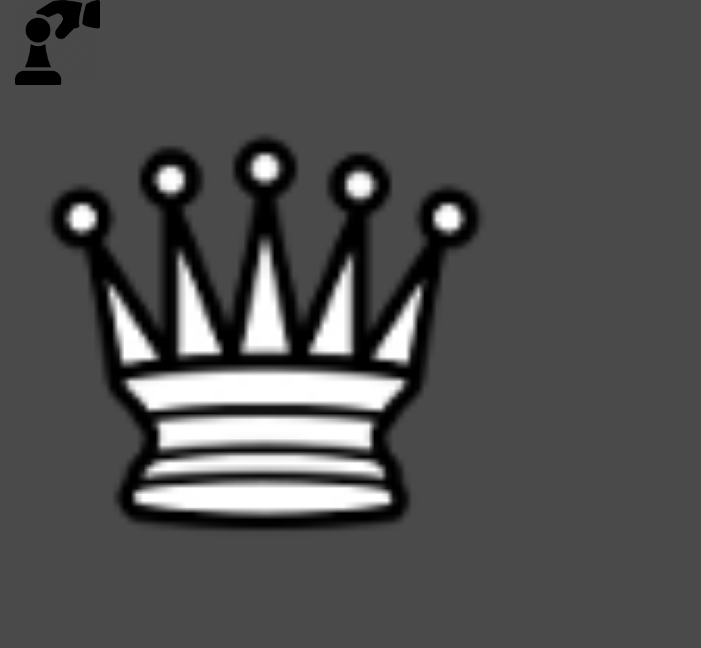
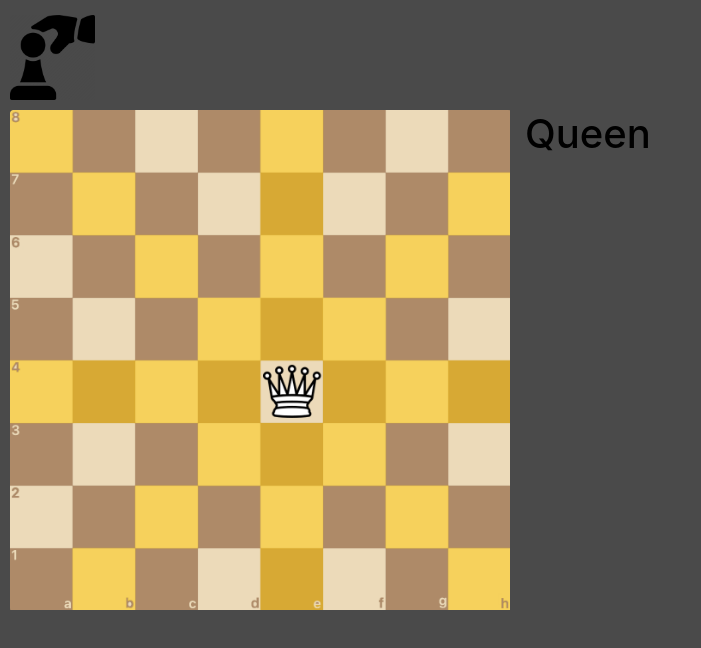
Before and after one commit to ChessEducation/ChessEducation, a plain HTML site: page queen.html in a window 1280 px wide. Shown: the whole page, without its empty margins (0-701 px from the left). Drawn offline with nearby package versions, Linux system fonts and the light colour scheme.

Commit message:
Addition of info on how pieces move and UI updates within piece pages

```diff
--- a/piecesmove.css
+++ b/piecesmove.css
@@ -6,10 +6,30 @@ html, body {
   color: black;
 }
 
+div.main-container{
+  position: relative;
+  top: 15px;
+  width: 100%;
+  height: 100%;
+}
+
 div.home-nav{
-  position: relative;
-  top: 10px;
+  position: absolute;
+  top: 0px;
   left: -5px;
   width: 85px;
   height: 85px;
 }
+
+div.chessboard{
+  position: absolute;
+  top: 95px;
+  left: -5px;
+  width: 500px;
+}
+
+div.info{
+  position: absolute;
+  top: 95px;
+  left: 510px;
+}
--- a/queen.html
+++ b/queen.html
@@ -13,13 +13,19 @@
     <meta name="author" content="LayoutIt!">
 
     <link rel="stylesheet" href="https://cdn.jsdelivr.net/npm/bootstrap@4.0.0/dist/css/bootstrap.min.css" integrity="sha384-Gn5384xqQ1aoWXA+058RXPxPg6fy4IWvTNh0E263XmFcJlSAwiGgFAW/dAiS6JXm" crossorigin="anonymous">
-    <link href="style.css" rel="stylesheet">
+    <link href="piecesmove.css" rel="stylesheet">
 
   </head>
   <body>
 
     <div class="container-fluid">
         <!-- Your content goes here -->
+
+
+
+      <!-- Main Container -->
+      <div class="main-container">
+
 
       <!-- Home -->
       <div class="home-nav">
@@ -28,12 +34,16 @@
       </a>
       </div>
 
-    <img src="chessAI/img/chesspieces/wikipedia/wQ.png" width=500px height=500px>
+      <div class="chessboard">
+      <img src="piecesmove/QueenMoves.png" width=100% height=100%>
+      </div>
+
+      <div class="info">
+      <h1>Queen</h1>
+      </div>
 
 
-
-
-
+      </div>
 
 
 
```
Also changed, not shown: bishop.html (+15 -5 lines), king.html (+13 -3 lines), knight.html (+15 -5 lines), pawn.html (+15 -5 lines), rook.html (+15 -5 lines), piecesmove/BishopMoves.png (added), piecesmove/KingMoves.png, piecesmove/KnightMoves.png (added), piecesmove/PawnMoves.png (added), piecesmove/QueenMoves.png (added), piecesmove/RookMoves.png (added).
